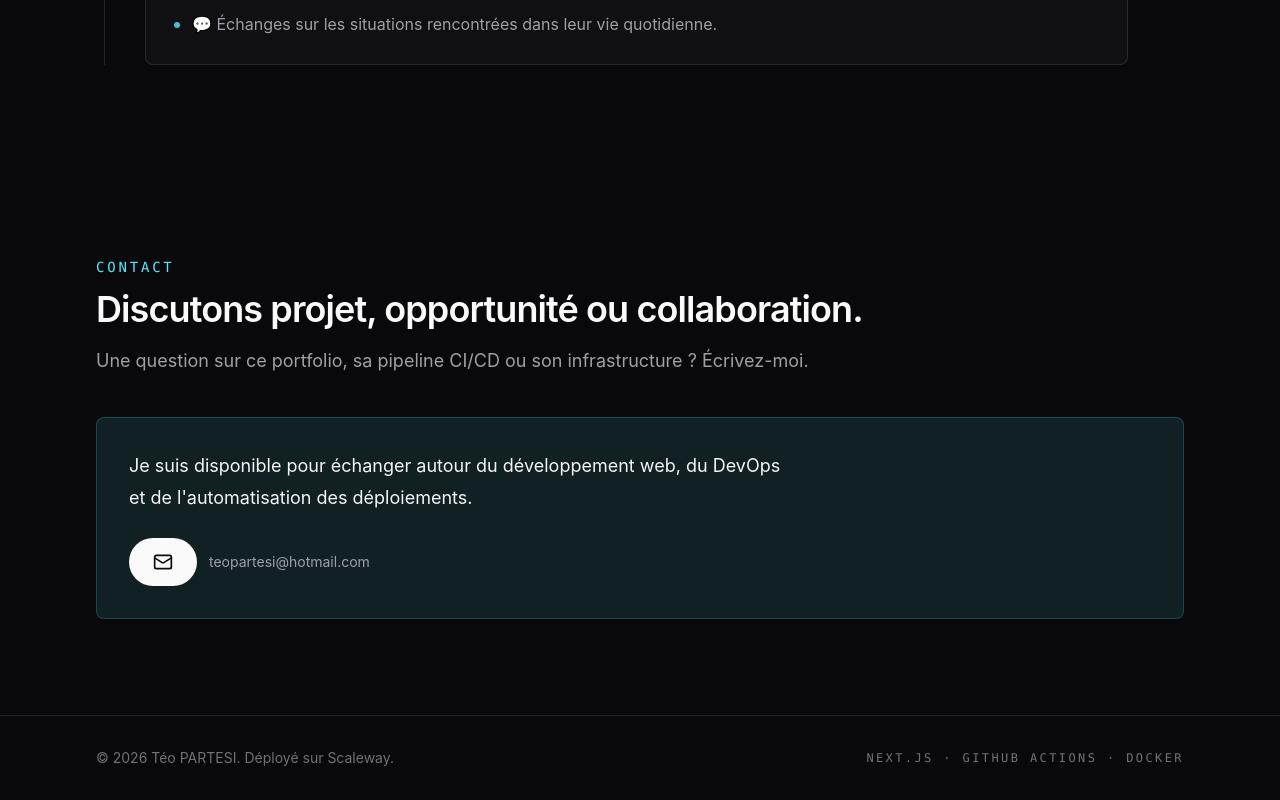
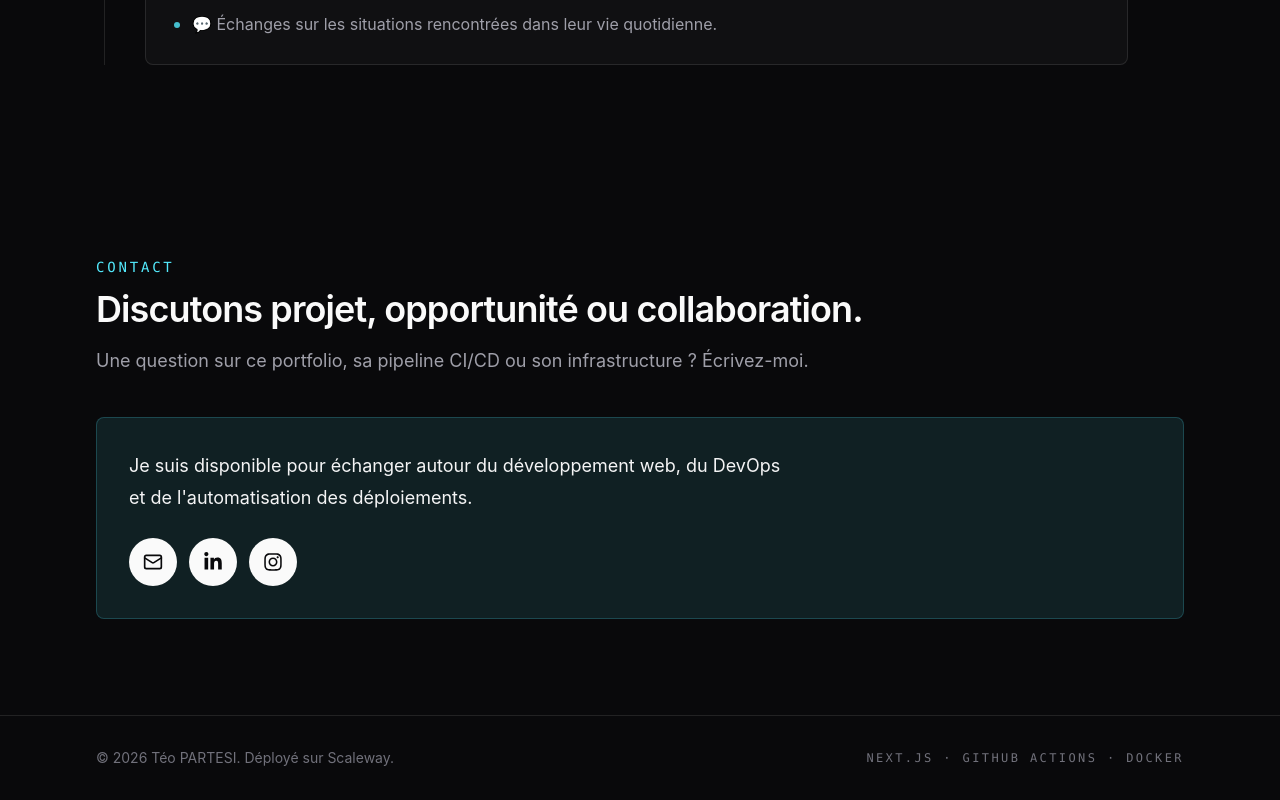
Before and after one commit to teopartesi/portfolio, a Next.js app: page / in a window 1280 px wide. Shown: the part 4753-5553 px from the top of the page. Built offline with nearby package versions, Linux system fonts and the light colour scheme.

Commit message:
✨ Add 🌐link for social media

```diff
--- a/components/sections/ContactSection.tsx
+++ b/components/sections/ContactSection.tsx
@@ -1,7 +1,13 @@
 import { Mail } from "lucide-react";
+import { FaInstagram, FaLinkedinIn } from "react-icons/fa6";
 
-import { profile } from "@/lib/data";
+import { profile, contact } from "@/lib/data";
 import { Section } from "@/components/ui/Section";
+
+const socialIcons = {
+  instagram: FaInstagram,
+  linkedin: FaLinkedinIn,
+};
 
 export function ContactSection() {
   return (
@@ -13,18 +19,34 @@ export function ContactSection() {
     >
       <div className="rounded-lg border border-cyan-300/20 bg-cyan-300/10 p-6 sm:p-8">
         <p className="max-w-2xl text-lg leading-8 text-zinc-100">
-          Je suis disponible pour échanger autour du développement web, du
-          DevOps et de l&apos;automatisation des déploiements.
+          {contact.summary}
         </p>
-        <div className="mt-6 flex flex-col gap-3 sm:flex-row sm:items-center">
+        <div className="mt-6 flex flex-wrap items-center gap-3">
           <a
             href={`mailto:${profile.email}`}
-            className="inline-flex h-12 w-fit items-center justify-center rounded-full bg-zinc-50 px-6 text-sm font-semibold text-zinc-950 transition hover:bg-cyan-100 focus-visible:outline-2 focus-visible:outline-offset-4 focus-visible:outline-cyan-300"
+            className="inline-flex size-12 items-center justify-center rounded-full bg-zinc-50 px-6 text-sm font-semibold text-zinc-950 transition hover:bg-cyan-100 focus-visible:outline-2 focus-visible:outline-offset-4 focus-visible:outline-cyan-300"
           >
             <Mail className="size-5 shrink-0" aria-hidden="true" />
             <span className="sr-only">M&apos;envoyer un e-mail</span>
           </a>
-          <span className="text-sm text-zinc-400">{profile.email}</span>
+          {contact.links.map((link) => {
+            const Icon = socialIcons[link.platform];
+
+            return (
+              <a
+                key={link.href}
+                href={link.href}
+                target="_blank"
+                rel="noopener noreferrer"
+                className="inline-flex size-12 items-center justify-center rounded-full bg-zinc-50 text-zinc-950 transition hover:bg-cyan-100 focus-visible:outline-2 focus-visible:outline-offset-4 focus-visible:outline-cyan-300"
+              >
+                <Icon className="size-5 shrink-0" aria-hidden="true" />
+                <span className="sr-only">
+                  {link.label} (nouvel onglet)
+                </span>
+              </a>
+            );
+          })}
         </div>
       </div>
     </Section>
--- a/lib/data.ts
+++ b/lib/data.ts
@@ -163,3 +163,20 @@ export const experience = [
     technologies: [],
   },
 ];
+
+export const contact = {
+  summary:
+    "Je suis disponible pour échanger autour du développement web, du DevOps et de l'automatisation des déploiements.",
+  links: [
+    {
+      platform: "linkedin",
+      label: "LinkedIn",
+      href: "https://www.linkedin.com/in/téo-partesi/",
+    },
+    {
+      platform: "instagram",
+      label: "Instagram",
+      href: "https://www.instagram.com/teo_partesi/",
+    },
+  ],
+} as const;
```
Also changed, not shown: package.json (+7 -3 lines), 2 other files (tests, documents, lock files or other folders).
